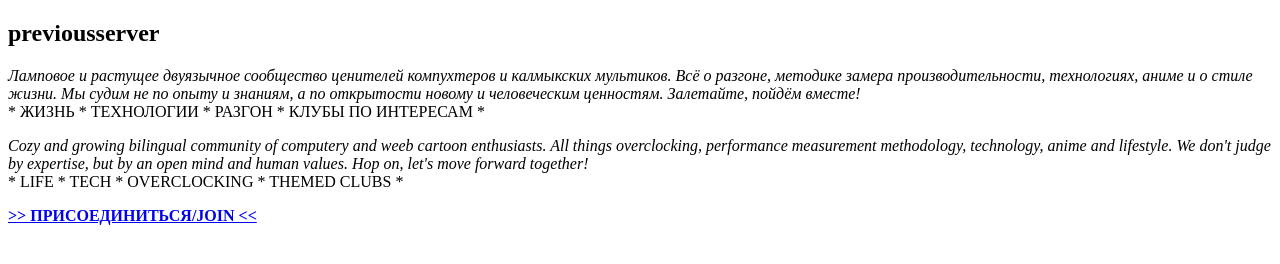
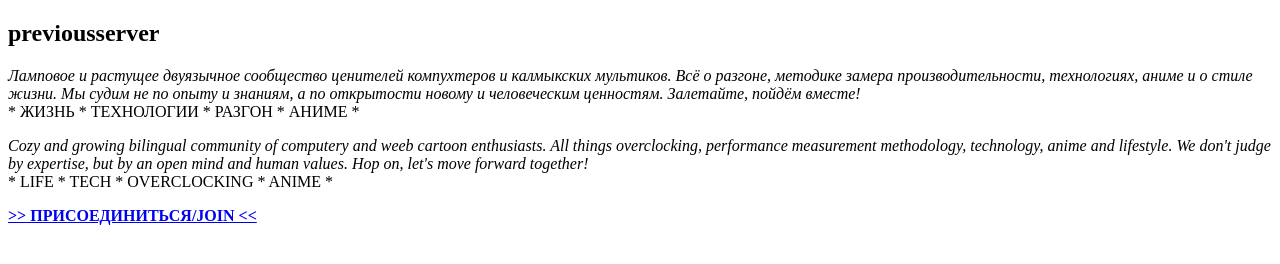
Before and after one commit to previousserver/previousserver.github.io, a plain HTML site: page index.html in a window 1280 px wide. Drawn offline with Linux system fonts and the light colour scheme.

Commit message:
Update index.html

```diff
--- a/index.html
+++ b/index.html
@@ -5,8 +5,8 @@
 </head>
 <body>
 <h2>previousserver</h2>
-<p><i>Ламповое и растущее двуязычное сообщество ценителей компухтеров и калмыкских мультиков. Всё о разгоне, методике замера производительности, технологиях, аниме и о стиле жизни. Мы судим не по опыту и знаниям, а по открытости новому и человеческим ценностям. Залетайте, пойдём вместе!</i><br>* ЖИЗНЬ * ТЕХНОЛОГИИ * РАЗГОН * КЛУБЫ ПО ИНТЕРЕСАМ *</p>
-<p><i>Cozy and growing bilingual community of computery and weeb cartoon enthusiasts. All things overclocking, performance measurement methodology, technology, anime and lifestyle. We don't judge by expertise, but by an open mind and human values. Hop on, let's move forward together!</i><br>* LIFE * TECH * OVERCLOCKING * THEMED CLUBS *</p>
+<p><i>Ламповое и растущее двуязычное сообщество ценителей компухтеров и калмыкских мультиков. Всё о разгоне, методике замера производительности, технологиях, аниме и о стиле жизни. Мы судим не по опыту и знаниям, а по открытости новому и человеческим ценностям. Залетайте, пойдём вместе!</i><br>* ЖИЗНЬ * ТЕХНОЛОГИИ * РАЗГОН * АНИМЕ *</p>
+<p><i>Cozy and growing bilingual community of computery and weeb cartoon enthusiasts. All things overclocking, performance measurement methodology, technology, anime and lifestyle. We don't judge by expertise, but by an open mind and human values. Hop on, let's move forward together!</i><br>* LIFE * TECH * OVERCLOCKING * ANIME *</p>
 <p><a href="https://discord.gg/deMt37zXcU"><b>>> ПРИСОЕДИНИТЬСЯ/JOIN <<</b></a></p>
 </body>
 </html>
```
